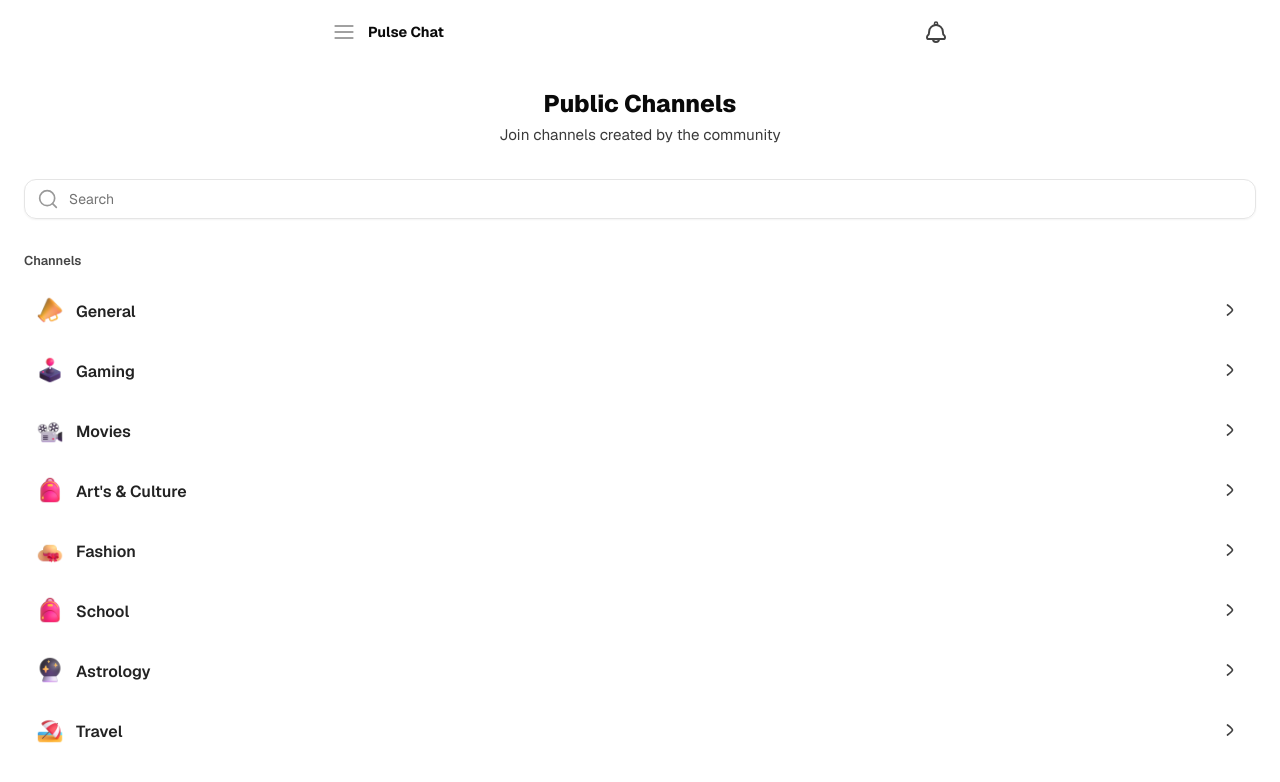
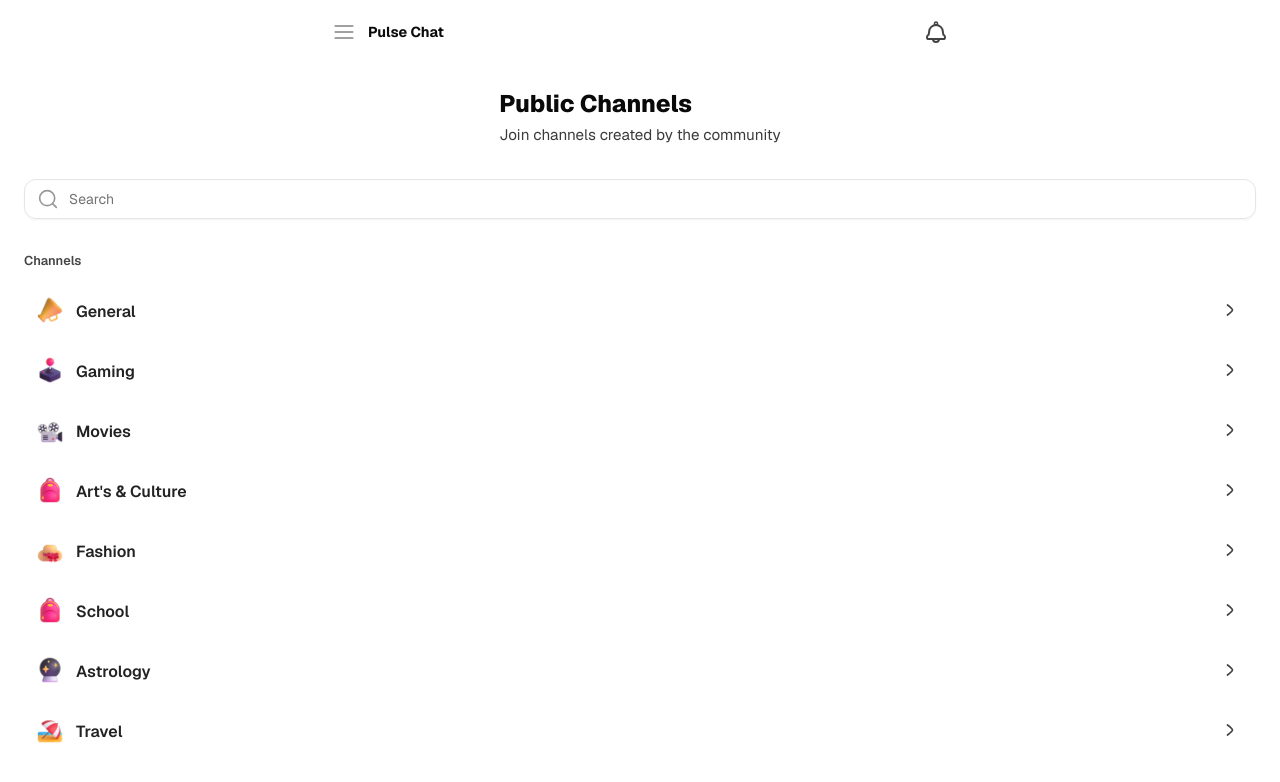
Before and after one commit to thembaxx/mmx, a Next.js app: page /channels/public in a window 1280 px wide. Shown: the top 782 px of the page. Built offline with nearby package versions, Linux system fonts and the light colour scheme.

Commit message:
Update header alignment and text styling in Public Channels component

```diff
--- a/components/channels/public/header.tsx
+++ b/components/channels/public/header.tsx
@@ -2,11 +2,11 @@ function Header() {
   return (
     <header>
       <div className="h-full w-full flex flex-col items-center space-y-8">
-        <div className="space-y-1">
-          <h1 className="text-2xl font-extrabold text-center text-pretty ">
+        <div className="space-y-1 text-left">
+          <h1 className="text-2xl font-extrabold text-pretty ">
             Public Channels
           </h1>
-          <p className="text-[0.95rem] text-center text-pretty max-w-xs text-secondary-foreground/85">
+          <p className="text-[0.95rem] text-pretty max-w-xs text-secondary-foreground/85">
             Join channels created by the community
           </p>
         </div>
```
